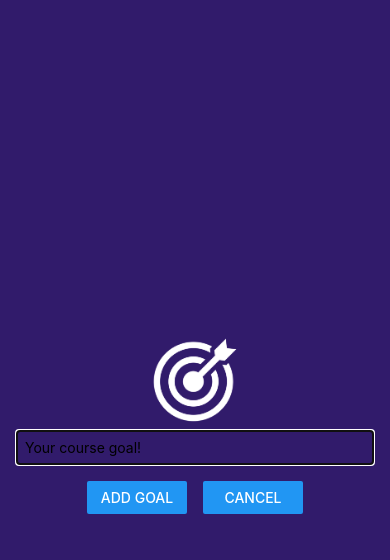
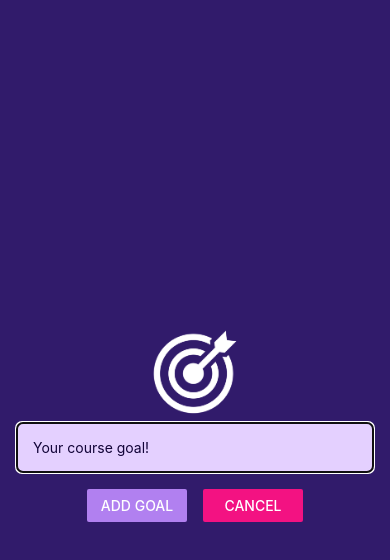
Before and after one commit to NaruNarsha/Udemy, a React Native app in the folder ReactNative/starting-project/: screen / in a window 390 px wide. Both pictures are taken after a click on the button "ADD NEW GOAL". Shown: the top 560 px of the page. Built offline with nearby package versions, Linux system fonts and the light colour scheme.

Commit message:
RN 38. 앱 최종 마무리

```diff
--- a/ReactNative/starting-project/App.js
+++ b/ReactNative/starting-project/App.js
@@ -1,5 +1,7 @@
 import { useState } from "react";
 import { StyleSheet, View, ScrollView, FlatList, Button } from "react-native";
+import { StatusBar } from 'expo-status-bar';
+
 import GoalItem from "./components/GoalItem";
 import GoalInput from "./components/GoalInput";
 
@@ -58,8 +60,10 @@
 
   // onChangeText :: React Naitve에서 활용하는 프로퍼티로 텍스트 입력이 변경될 때마다 호출되는 콜백 함수를 지정합니다.
   return (
+    <>
+      <StatusBar style="light" />
       <View style={styles.appContainer}>
-      <Button title="Add New Goal" color="#5e0acc" onPress = {startAddGoalHandler}/>
+        <Button title="Add New Goal" color="#9962e2" onPress = {startAddGoalHandler}/>
         <GoalInput onAddGoal={addGoalHandler} onCancel={endAddGoalHandler} visible={modalIsVisible} />
         <View style={styles.goalsContainer}>
           {/* FlatList를 사용할 경우의 예제 */}
@@ -87,6 +91,7 @@
           </ScrollView> */}
         </View>
       </View>
+    </>
   );
 }
 
@@ -109,7 +114,7 @@
     flex: 1,
     paddingTop: 50,
     paddingHorizontal: 16,
-    backgroundColor: "#d1b5b5",
+    backgroundColor: "#1e085a",
   },
 
   goalsContainer: {
--- a/ReactNative/starting-project/components/GoalInput.js
+++ b/ReactNative/starting-project/components/GoalInput.js
@@ -34,14 +34,13 @@
         />
         <View style={styles.buttonContainer}>
           <View style={styles.button}>
-            <Button title="Add Goal" onPress={addGoalHandler} />
+            <Button title="Add Goal" onPress={addGoalHandler} color= '#b180f0' />
           </View>
           <View style={styles.button}>
-            <Button title="Cancel" onPress={props.onCancel} />
+            <Button title="Cancel" onPress={props.onCancel} color='#f31282' />
           </View>
         </View>
       </View>
-
     </Modal>
   );
 }
@@ -70,9 +69,12 @@
   },
   textInput: {
     borderWidth: 1,
-    borderColor: "#cccccc",
+    borderColor: "#e4d0ff",
+    backgroundColor: "#e4d0ff",
+    borderRadius: 6,
+    color: '#120438',
     width: "100%",
-    padding: 8,
+    padding: 16,
   },
   buttonContainer: {
     flexDirection: "row",
```
Lines whose indentation alone changed are shown as unchanged.
